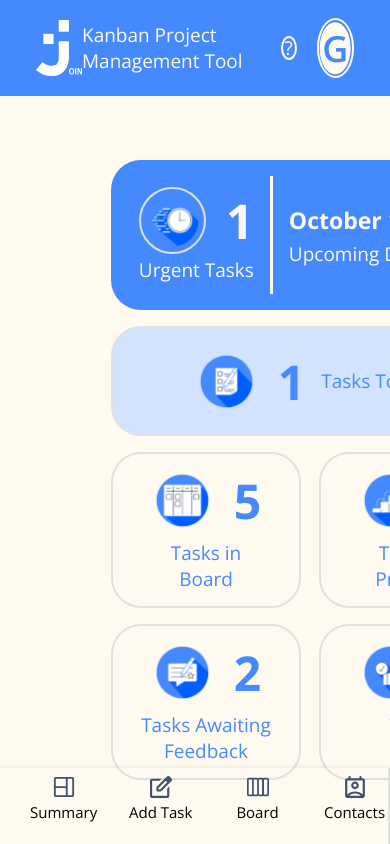
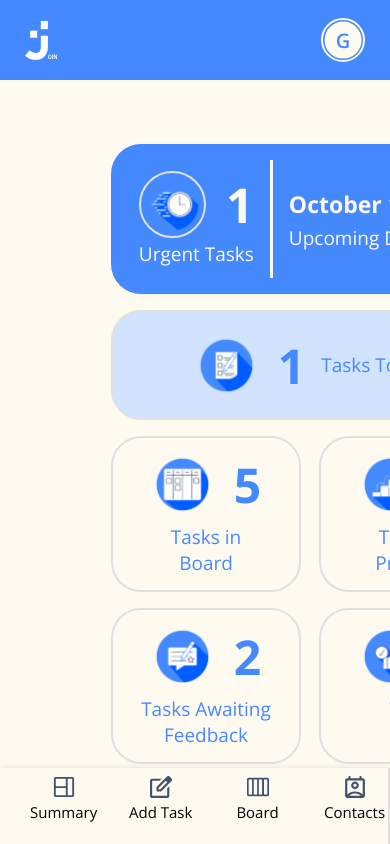
Before and after one commit to anitagasteiner/join, an Angular app: page / in a window 390 px wide. Shown: the top 844 px of the page. Built offline with nearby package versions, Linux system fonts and the light colour scheme.

Commit message:
header mobile design

```diff
--- a/src/app/shared/components/header/header.component.scss
+++ b/src/app/shared/components/header/header.component.scss
@@ -1,16 +1,24 @@
 @use './../../colors.scss' as colors;
+@use './../../../shared/breakpoints.scss' as bp;
 
 header {
     @include colors.bg-dark;
-    height: 96px;
+    height: 80px;
     display: flex;
     align-items: center;
     justify-content: space-between;
-    padding: 20px 36px;
+    padding: 20px 25px;
     box-sizing: border-box;
     z-index: 999;
+    @include bp.xl {
+        height: 96px;
+        padding: 20px 36px;
+    }
     >img {
+        height: 39px;
+        @include bp.xl {
             height: 56px;
+        }
     }
 }
 
@@ -19,7 +27,11 @@ header {
     align-items: center;
     gap: 20px;
     >div:nth-child(1) {
+        display: none;
+        @include bp.xl {
+            display: unset;
             font-size: 19px;
+        }
     }
     >div:nth-child(n+2) {
         display: flex;
@@ -28,21 +40,30 @@ header {
         border-radius: 50%;
     }
     >div:nth-child(2) {
+        display: none;
+        @include bp.xl {
+            display: unset;
             width: 20px;
             height: 20px;
             font-size: 19px;
             @include colors.border-ivory;
         }
+    }
     >div:nth-child(3) {
-        width: 56px;
-        height: 56px;
-        font-size: 36px;
+        width: 40px;
+        height: 40px;
+        font-size: 20px;
         font-weight: 600;
         @include colors.color-dark;
         @include colors.border-ivory;
         @include colors.bg-dark;
         position: relative;
         z-index: 1;
+        @include bp.xl {
+            width: 56px;
+            height: 56px;
+            font-size: 36px;
+        }
     }
     >div:nth-child(3)::before {
         content: '';
```
Lines whose indentation alone changed are shown as unchanged.
